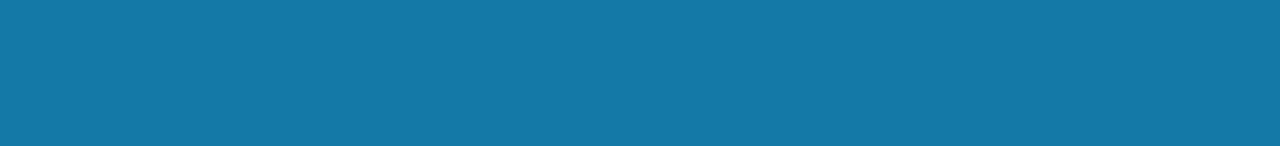
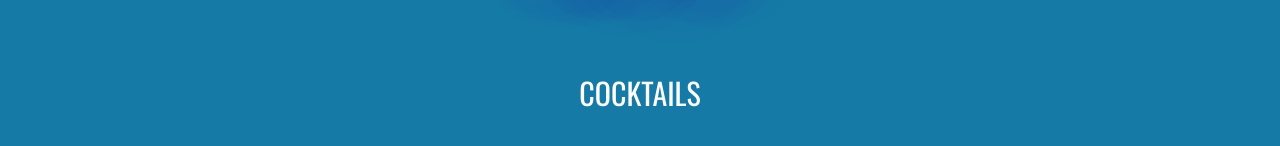
Before and after one commit to LisandroEnrici/gogo43, a React (Vite) app: page / in a window 1280 px wide. Shown: the part 906-1052 px from the top of the page. Built offline with nearby package versions, Linux system fonts and the light colour scheme.

Commit message:
MenuCard component created

```diff
--- /dev/null
+++ b/src/components/menuCard.jsx
@@ -0,0 +1,22 @@
+import React from "react";
+
+const DEFAULT_BACKGROUND = "src/assets/food/default.jpg";
+
+function MenuCard({ menuSection }) {
+  const backgroundImage = `radial-gradient( ellipse at center, rgba(0, 0, 0, 0.2) 0%, rgba(0, 0, 0, 0.4) 100% ),url("${
+    menuSection.imgUrl ? menuSection.imgUrl : DEFAULT_BACKGROUND
+  }")`;
+
+  return (
+    <div
+      className="menu-card"
+      style={{
+        backgroundImage: { backgroundImage },
+      }}
+    >
+      <h3>{menuSection.title}</h3>
+    </div>
+  );
+}
+
+export default MenuCard;
--- a/src/sections/menu.jsx
+++ b/src/sections/menu.jsx
@@ -1,4 +1,6 @@
 import React from "react";
+import MenuCard from "../components/menuCard";
+import { italianMenu } from "../constants/menuContent";
 
 const OUR_MENU = "Il nostro menu";
 
@@ -6,6 +8,11 @@ function Menu() {
   return (
     <section id="menu">
       <h2>{OUR_MENU}</h2>
+      <div className="menu-cards-container">
+        {italianMenu.map((menuSection, index) => {
+          return <MenuCard menuSection={menuSection} key={index} />;
+        })}
+      </div>
     </section>
   );
 }
```
